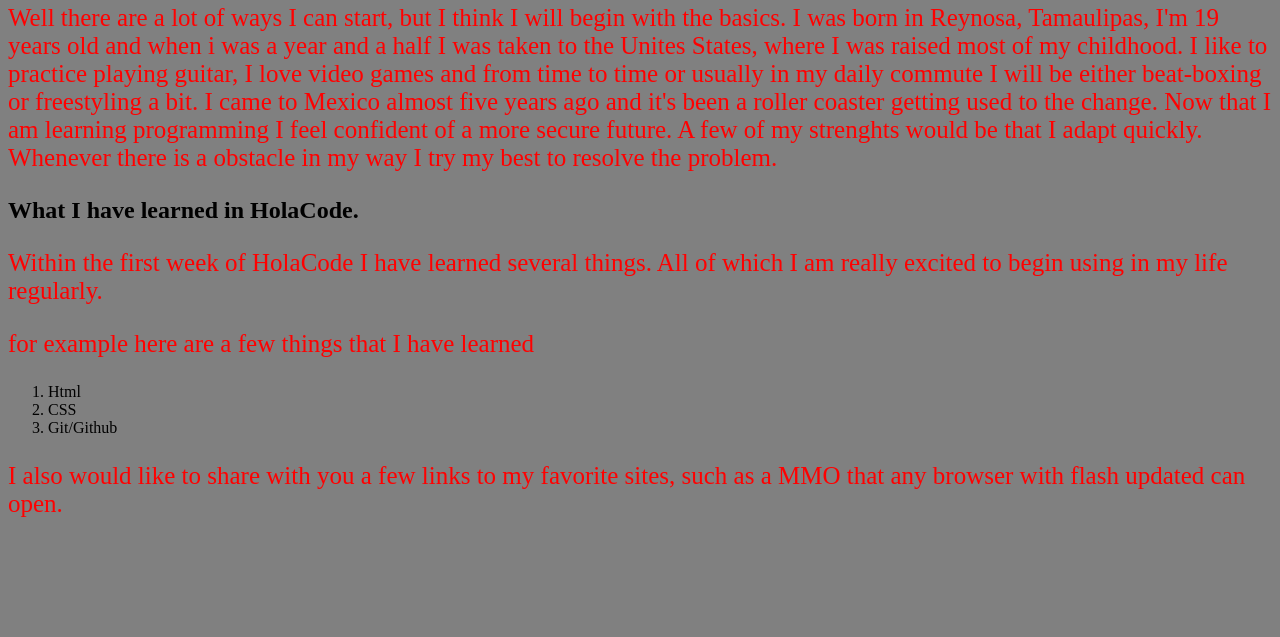
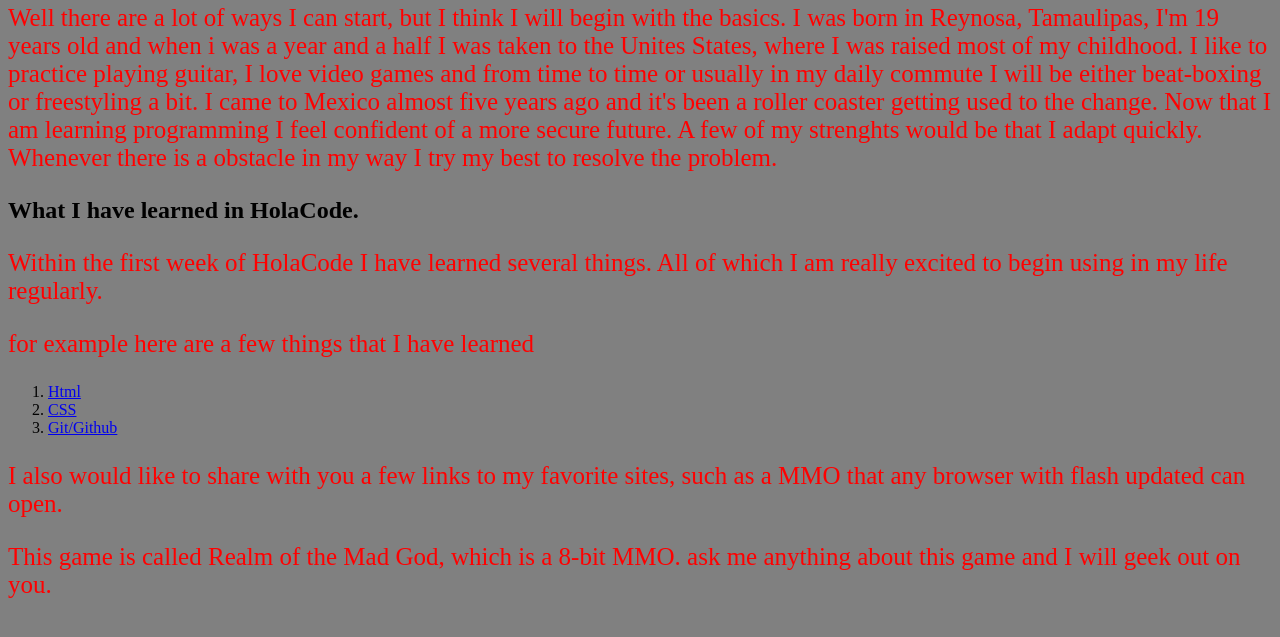
Before and after one commit to JorgeC0218/jorgec0218.github.io, a plain HTML site: page about-me-website.html in a window 1280 px wide. Shown: the part 79-716 px from the top of the page. Drawn offline with Linux system fonts and the light colour scheme.

Commit message:
added hyperlinks and more p tags

```diff
--- a/about-me-website.html
+++ b/about-me-website.html
@@ -15,9 +15,10 @@
   <p>Within the first week of HolaCode I have learned several things. All of which I am really excited to begin using in my life regularly.</p>
   <p>for example here are a few things that I have learned</p>
   <ol>
-    <li>Html</li>
-    <li>CSS</li>
-    <li>Git/Github</li>
+    <li><a href="https://www.w3schools.com/html/">Html</a></li>
+    <li><a href="https://www.w3schools.com/css/">CSS</a></li>
+    <li><a href="https://github.com/">Git/Github</a></li>
   </ol>
   <p>I also would like to share with you a few links to my favorite sites, such as a MMO that any browser with flash updated can open.</p>
+  <p>This game is called <a href="http://www.realmofthemadgod.com/"></a>Realm of the Mad God, which is a 8-bit MMO. ask me anything about this game and I will geek out on you.</p>
 </body>
```
